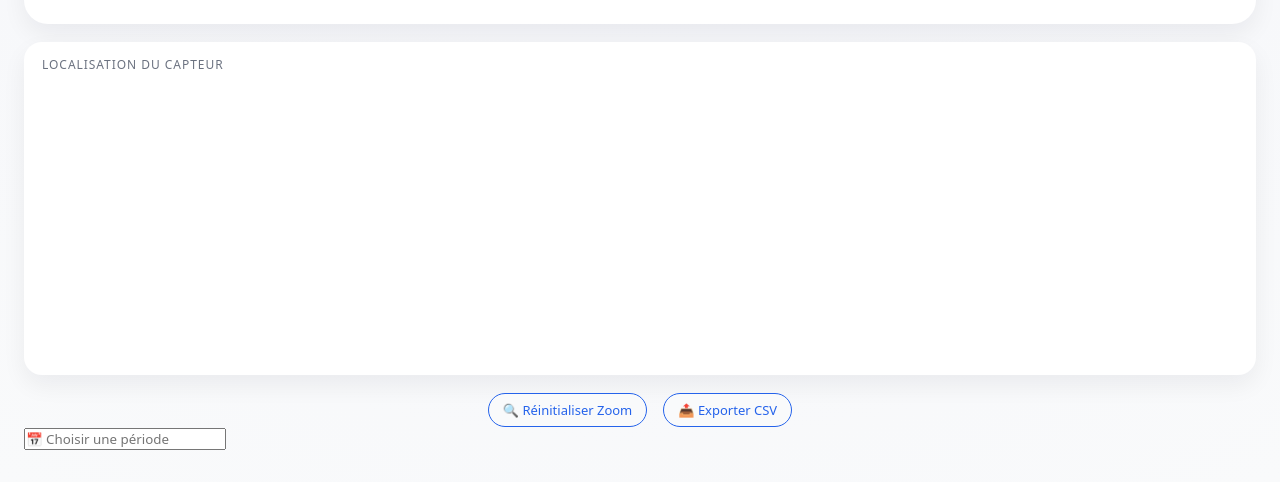
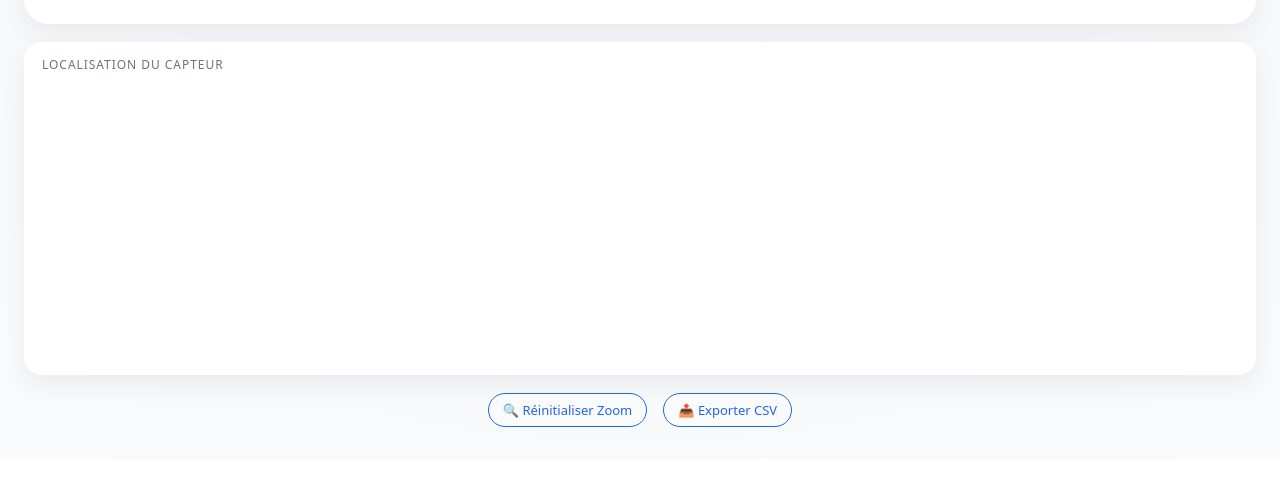
Before and after one commit to Risx31/nebuleair-site, a plain HTML site: page dashboard.html in a window 1280 px wide. Shown: the part 696-1178 px from the top of the page. After the commit the page ends 1155 px from the top, so only its background shows below. Drawn offline with nearby package versions, Linux system fonts and the light colour scheme.

Commit message:
Update dashboard.html

```diff
--- a/dashboard.html
+++ b/dashboard.html
@@ -642,10 +642,6 @@
         📤 Exporter CSV
       </button>
     </div>
-
-    <div class="date-selector">
-      <input type="text" id="dateRange" placeholder="📅 Choisir une période" class="form-control">
-    </div>
   </div>
 
   <!-- Leaflet JS -->
```
